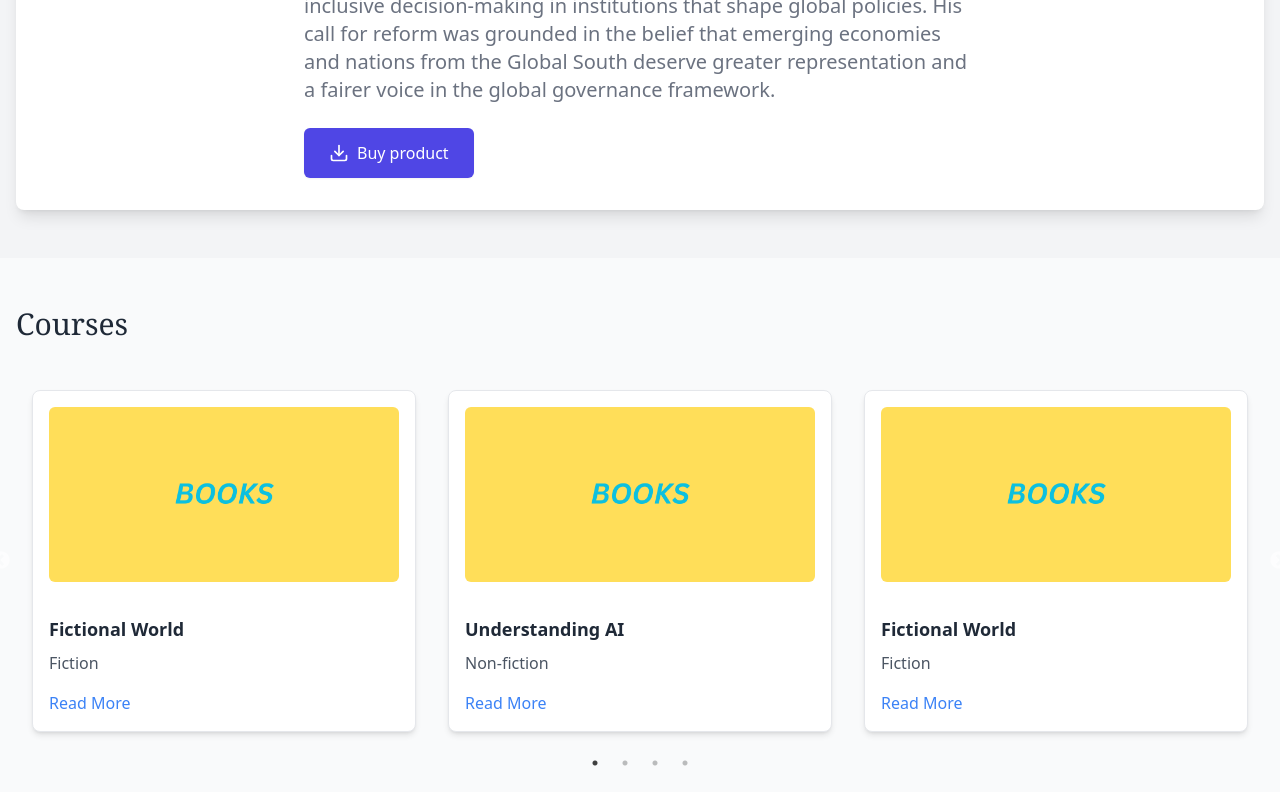
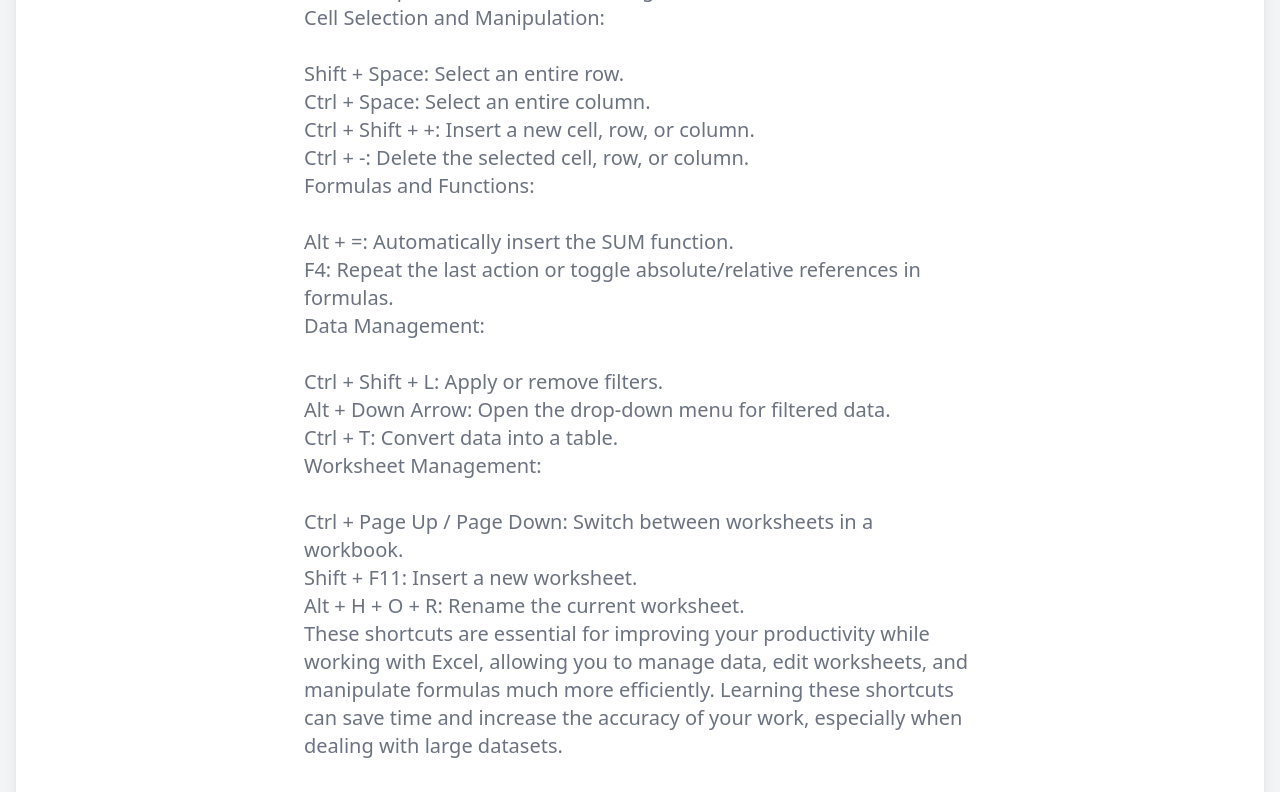
Before and after one commit to vamshichi/chandamama.tech, a Next.js app: page /ebooks/fictional-world in a window 1280 px wide. Shown: the part 920-1712 px from the top of the page. Built offline with nearby package versions, Linux system fonts and the light colour scheme.

Commit message:
added books

```diff
--- a/app/components/News/NewsGrid.tsx
+++ b/app/components/News/NewsGrid.tsx
@@ -6,7 +6,7 @@
 interface NewsArticle {
   id: number
   title: string
-  date : string
+  date: string
   content: string
   image: string | StaticImageData
   slug: string
@@ -20,11 +20,11 @@
 }
 
 export default function NewsGrid({ showViewAllButton = false, limit }: NewsGridProps) {
-  // Sort news articles by id in descending order to show the latest one (by id) first
-  const sortedNews = [...newsArticlesWithSnippets].sort((a, b) => b.id - a.id)
+  // Reverse the news articles array
+  const reversedNews = [...newsArticlesWithSnippets].reverse();
 
   // Limit the news if the `limit` prop is provided
-  const displayedNews = limit ? sortedNews.slice(0, limit) : sortedNews
+  const displayedNews = limit ? reversedNews.slice(0, limit) : reversedNews;
 
   return (
     <section className="py-12 bg-gray-50">
@@ -56,5 +56,5 @@
         )}
       </div>
     </section>
-  )
+  );
 }
--- a/app/components/eBooks/EBookSearchFilter.tsx
+++ b/app/components/eBooks/EBookSearchFilter.tsx
@@ -58,7 +58,6 @@
             </button>
           ))}
         </div>
-
        {/* eBooks Grid */}
 {filteredEBooks.length > 0 ? (
   <div className="grid grid-cols-1 sm:grid-cols-2 lg:grid-cols-3 xl:grid-cols-4 gap-6">
@@ -82,13 +81,20 @@
             >
               Read More
             </Link>
-                    <button
-                      className="bg-blue-500 text-white px-4 py-2 rounded-full hover:bg-blue-600 transition duration-300 flex items-center"
-                      aria-label={`Download ${book.title}`}
+            <div>
+              {book.pdfLink ? (
+                <Link
+                  href={book.pdfLink}
+                  className="bg-blue-500 text-white px-4 py-2 rounded-full hover:bg-blue-600 transition duration-300"
+                  target="_blank" // Opens the link in a new tab
+                  rel="noopener noreferrer" // Prevents security risks
                 >
-                      <Download size={16} className="mr-2" />
-                      <span className="text-sm">Download</span>
-                    </button>
+                  view link
+                </Link>
+              ) : (
+                <span className="text-sm text-gray-500"></span>
+              )}
+            </div>
           </div>
         </div>
       </div>
@@ -97,6 +103,7 @@
 ) : (
   <p className="text-center text-gray-500 text-lg">No eBooks found matching your criteria.</p>
 )}
+
       </div>
     </section>
   )
--- a/app/data/eBooksData.tsx
+++ b/app/data/eBooksData.tsx
@@ -1,52 +1,114 @@
 import Books from '@/app/images/heroScetion/BOOKS.png'
 // import News from '@/app/images/heroScetion/BREAKING NEWS.png'
+import WindowsShortcuts from '@/app/images/courses/Mastering Windows 10.png'
+import Excel_Keyboard_Shortcuts from '@/app/images/courses/Excel Keyboard Shortcuts.png'
 
 const eBooksData = [
 
     {
       id: 1,
-      title: "The Art of Programming",
+      title: " Mastering Windows 10: Essential Keyboard Shortcuts for Productivity",
       category: "Technology",
-      image: Books,
-      content:`In his latest address to the global community, Indian Prime Minister Narendra Modi outlined a vision for a future where global challenges are addressed through collective action, diplomacy, and cooperation.
+      image: WindowsShortcuts,
+      content:`Windows 10 comes packed with a variety of keyboard shortcuts designed to streamline your workflow and increase efficiency. These shortcuts provide a faster way to navigate and perform tasks without relying solely on the mouse.
 
-    His speech resonated with themes of unity, sustainability, and fairness, positioning India as a growing voice for the Global South and a key advocate for reform in international institutions. One of the central themes of Modi’s speech was the importance of collaboration over conflict.
+Here are some key Windows 10 shortcuts that every user should know:
 
-    He emphasized that humanity’s future hinges not on confrontation, but on cooperation. This, he noted, is the only path to solving pressing global issues such as climate change, terrorism, and the governance of rapidly advancing technologies like artificial intelligence (AI).
+General Shortcuts:
 
-    His message underscored the belief that true strength comes from collective efforts, not isolated or adversarial actions.Modi emphasized the need for global institutions, particularly the United Nations, to undergo reforms to better reflect the geopolitical realities of the 21st century. He argued that the structure of these organizations remains outdated, with power dynamics that no longer align with the current global order.
+1.Ctrl + C / Ctrl + V / Ctrl + X: Copy, Paste, and Cut text or files.
+Ctrl + Z / Ctrl + Y: Undo and Redo actions.
+Alt + Tab: Quickly switch between open windows.
+Windows Key + D: Show or hide the desktop.
+File Explorer Shortcuts:
 
-    Citing India's role as a representative of one-sixth of humanity, he highlighted the need for inclusive decision-making in institutions that shape global policies. His call for reform was grounded in the belief that emerging economies and nations from the Global South deserve greater representation and a fairer voice in the global governance framework.`,
-      link: "/ebooks/the-art-of-programming"
+2.Windows Key + E: Open File Explorer.
+Alt + P: Toggle the preview pane.
+F2: Rename the selected item.
+Virtual Desktops:
+
+3.Windows Key + Ctrl + D: Create a new virtual desktop.
+Windows Key + Ctrl + F4: Close the current virtual desktop.
+Windows Key + Tab: Open Task View to manage virtual desktops.
+Window Management:
+
+4.Windows Key + Left/Right Arrow: Snap the current window to the left or right half of the screen.
+Windows Key + Up/Down Arrow: Maximize or minimize the current window.
+System and Accessibility Shortcuts:
+
+5.Windows Key + L: Lock your PC.
+Windows Key + A: Open the Action Center.
+Windows Key + I: Open Settings.
+
+Click this link to explore more Excel shortcuts and become an Excel pro!`,
+   link: "/ebooks/the-art-of-programming",
+      pdfLink: 'https://drive.google.com/file/d/1WaA0qD0xTDc0ieCvbtCJCPkysVdC61Ov/view?usp=sharing',
     },
       {
         id: 2,
-        title: "Fictional World",
-        category: "Fiction",
-        image: Books,
-        content: `In his latest address to the global community, Indian Prime Minister Narendra Modi outlined a vision for a future where global challenges are addressed through collective action, diplomacy, and cooperation. His speech resonated with themes of unity, sustainability, and fairness, positioning India as a growing voice for the Global South and a key advocate for reform in international institutions.
+        title: "Unlock Your Productivity with Essential Excel Keyboard Shortcuts",
+        category: "Technology",
+        image: Excel_Keyboard_Shortcuts,
+        content: `Microsoft Excel is a powerful tool for managing data, and knowing the right keyboard shortcuts can drastically improve your efficiency. Whether you're navigating through complex spreadsheets or performing calculations, these shortcuts are key to mastering Excel's full potential.
 
-    One of the central themes of Modi's speech was the importance of collaboration over conflict. He emphasized that humanity's future hinges not on confrontation, but on cooperation. This, he noted, is the only path to solving pressing global issues such as climate change, terrorism, and the governance of rapidly advancing technologies like artificial intelligence (AI). His message underscored the belief that true strength comes from collective efforts, not isolated or adversarial actions.
+Here are some essential Excel shortcuts every user should know:
 
-    Modi emphasized the need for global institutions, particularly the United Nations, to undergo reforms to better reflect the geopolitical realities of the 21st century. He argued that the structure of these organizations remains outdated, with power dynamics that no longer align with the current global order. Citing India's role as a representative of one-sixth of humanity, he highlighted the need for inclusive decision-making in institutions that shape global policies. His call for reform was grounded in the belief that emerging economies and nations from the Global South deserve greater representation and a fairer voice in the global governance framework.`,
-        link: "/ebooks/fictional-world"
+Basic Navigation:
+
+Arrow Keys: Move one cell up, down, left, or right.
+Ctrl + Arrow Keys: Jump to the edge of the data range in a given direction.
+Ctrl + Home / Ctrl + End: Move to the beginning or end of the worksheet.
+Editing and Formatting:
+
+Ctrl + C / Ctrl + V / Ctrl + X: Copy, Paste, and Cut selected data.
+Ctrl + Z / Ctrl + Y: Undo and Redo actions.
+Ctrl + B / Ctrl + I / Ctrl + U: Bold, Italicize, or Underline text.
+Ctrl + 1: Open the Format Cells dialog box.
+Cell Selection and Manipulation:
+
+Shift + Space: Select an entire row.
+Ctrl + Space: Select an entire column.
+Ctrl + Shift + +: Insert a new cell, row, or column.
+Ctrl + -: Delete the selected cell, row, or column.
+Formulas and Functions:
+
+Alt + =: Automatically insert the SUM function.
+F4: Repeat the last action or toggle absolute/relative references in formulas.
+Data Management:
+
+Ctrl + Shift + L: Apply or remove filters.
+Alt + Down Arrow: Open the drop-down menu for filtered data.
+Ctrl + T: Convert data into a table.
+Worksheet Management:
+
+Ctrl + Page Up / Page Down: Switch between worksheets in a workbook.
+Shift + F11: Insert a new worksheet.
+Alt + H + O + R: Rename the current worksheet.
+These shortcuts are essential for improving your productivity while working with Excel, allowing you to manage data, edit worksheets, and manipulate formulas much more efficiently. Learning these shortcuts can save time and increase the accuracy of your work, especially when dealing with large datasets.
+
+Conclusion:
+Mastering Excel keyboard shortcuts can transform the way you work, making it easier to handle complex tasks and large spreadsheets. By integrating these shortcuts into your daily workflow, you can greatly enhance your productivity and efficiency in Excel.
+
+Click this link to explore more Excel shortcuts and become an Excel pro!`,
+        link: "/ebooks/fictional-world",
+        pdfLink:'https://drive.google.com/file/d/13NNY2IfUMtCyRYo3ZfuHhmJDx5k5prV5/view?usp=sharing',
       },
-    {
-      id: 3,
-      title: "Understanding AI",
-      category: "Non-fiction",
-      image: Books,
-      content:"",
-      link: "/ebooks/understanding-ai"
-    },
-    {
-        id: 4,
-        title: "Fictional World",
-        category: "Fiction",
-        image: Books,
-        content :"",
-        link :"/ebooks/fictional-world",
-    },
+    // {
+    //   id: 3,
+    //   title: "Understanding AI",
+    //   category: "Non-fiction",
+    //   image: Books,
+    //   content:"",
+    //   link: "/ebooks/understanding-ai"
+    // },
+    // {
+    //     id: 4,
+    //     title: "Fictional World",
+    //     category: "Fiction",
+    //     image: Books,
+    //     content :"",
+    //     link :"/ebooks/fictional-world",
+    // },
   ]
 
   export default eBooksData;
--- a/app/ebooks/[slug]/page.tsx
+++ b/app/ebooks/[slug]/page.tsx
@@ -63,12 +63,12 @@
               </p>
               <div className="mt-6 flex flex-col sm:flex-row space-y-4 sm:space-y-0 sm:space-x-4">
                 <a
-                  href={book.link}
-                  download
+                  href={book.pdfLink}
+                  // download
                   className="inline-flex items-center px-6 py-3 border border-transparent text-base font-medium rounded-md shadow-sm text-white bg-indigo-600 hover:bg-indigo-700 focus:outline-none focus:ring-2 focus:ring-offset-2 focus:ring-indigo-500 transition duration-300"
                 >
-                  <Download className="mr-2" size={20} />
-                  Buy product
+                  {/* <a className="mr-2" /> */}
+                  Know more
                 </a>
                 {/* <Link
                   href={`/ebooks/read/${slug}`}
```
Also changed, not shown: app/images/courses/Excel Keyboard Shortcuts.png (added), app/images/courses/Mastering Windows 10.png (added). Lines whose indentation alone changed are shown as unchanged.
